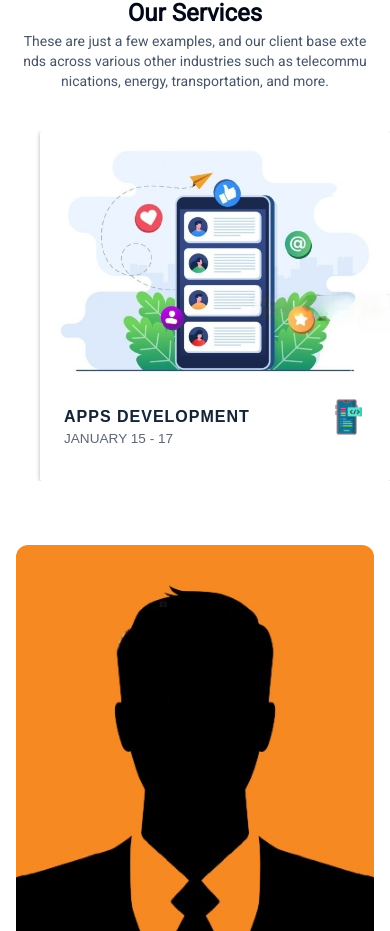
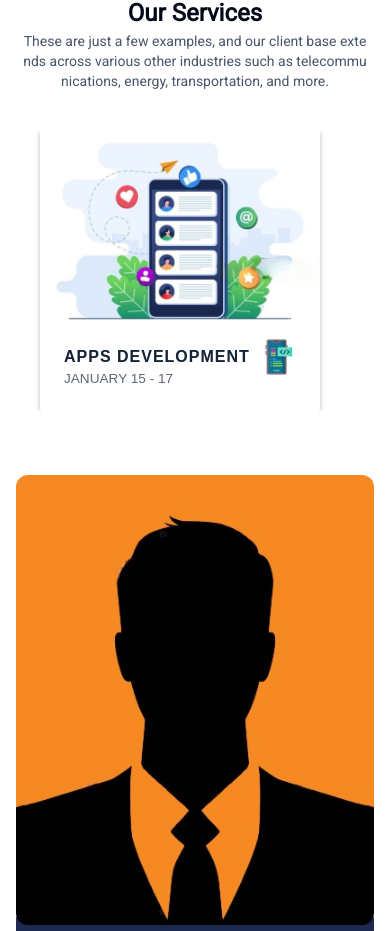
Before and after one commit to SabbirPnH/PnH-IT, a Next.js app: page / in a window 390 px wide. Shown: the part 1314-2245 px from the top of the page. Built offline with nearby package versions, Linux system fonts and the light colour scheme.

Commit message:
service card change

```diff
--- a/src/components/ServiceCard.js
+++ b/src/components/ServiceCard.js
@@ -250,7 +250,6 @@
 
 
 
-
 'use client'
 import { useEffect, useState } from 'react';
 import { useRouter } from 'next/navigation';
@@ -311,7 +310,6 @@ const cardsData = [
   },
 ];
 
-
 const ServiceCard = () => {
   const [hoveredIndex, setHoveredIndex] = useState(null);
   const [isMobile, setIsMobile] = useState(false);
@@ -370,7 +368,7 @@ const ServiceCard = () => {
       )}
       {isMobile && (
         <Swiper
-          spaceBetween={50}
+          spaceBetween={30}
           centeredSlides={true}
           autoplay={{
             delay: 2500,
@@ -382,22 +380,22 @@ const ServiceCard = () => {
           {cardsData.map((card, id) => (
             <SwiperSlide key={id}>
               <div
-              className='ml-10'
-                style={styles.card }
+                className='ml-10'
+                style={{ ...styles.card, width: '280px', height: '280px' }} // Make the card smaller for mobile
                 onMouseEnter={() => setHoveredIndex(id)}
                 onMouseLeave={() => setHoveredIndex(null)}
                 data-aos="zoom-in"
                 data-aos-delay={`${(id + 1) * 200}`}
               >
-                <div  style={{ ...styles.thumb, backgroundImage: `url(${card.imgSrc})` }}></div>
-                <div  style={{ ...styles.infos, transform: hoveredIndex === id ? `translateY(-${styles.thumb.height})` : 'translateY(0)' }}>
+                <div style={{ ...styles.thumb, backgroundImage: `url(${card.imgSrc})`, height: '200px' }}></div> {/* Make the thumbnail smaller for mobile */}
+                <div style={{ ...styles.infos, height: '250px', transform: hoveredIndex === id ? `translateY(-${styles.thumb.height})` : 'translateY(0)' }}>
                   <h2 style={styles.title}>
                     {card.title}
-                    <span  style={{ ...styles.flag, backgroundImage: `url(${card.image})` }}></span>
+                    <span style={{ ...styles.flag, backgroundImage: `url(${card.image})` }}></span>
                   </h2>
                   <h3 style={styles.date}>{card.date}</h3>
-                  <h3 style={{ ...styles.seats, opacity: hoveredIndex === id ? 1 : 0 }}>{card.seats}</h3>
-                  <p style={{ ...styles.txt, opacity: hoveredIndex === id ? 1 : 0 }}>
+                  <h3  style={{ ...styles.seats, opacity: hoveredIndex === id ? 1 : 0 }}>{card.seats}</h3>
+                  <p className='line-clamp-1 sm:line-clamp-2' style={{ ...styles.txt, opacity: hoveredIndex === id ? 1 : 0 }}>
                     {card.details}
                   </p>
                   <h3 style={{ ...styles.details, opacity: hoveredIndex === id ? 1 : 0 }} onClick={() => handleServiceDetailsClick(id)}>
--- /dev/null
+++ b/src/data/ServiceCard.js
@@ -0,0 +1,57 @@
+export const cardsData = [
+    {
+      id: 1,
+      image: 'img/engineer.png',
+      title: 'Software Development',
+      imgSrc: '/img/service/software.jpg',
+      date: 'November 2 - 4',
+      seats: 'Seats remaining: 2',
+      details: 'Designing, coding, testing, and maintaining programs to solve problems and meet needs.',
+    },
+    {
+      id: 2,
+      image: '/img/testing.png',
+      title: 'Web Development',
+      imgSrc: '/img/service/web.jpg',
+      date: 'December 10 - 12',
+      seats: 'Seats remaining: 5',
+      details: 'UI design, coding functionality. Define site goals, audience, and content.',
+    },
+    {
+      id: 3,
+      image: '/img/apps.png',
+      title: 'Apps Development',
+      imgSrc: '/img/service/apps.jpeg',
+      date: 'January 15 - 17',
+      seats: 'Seats remaining: 8',
+      details: 'Develop app UI (Swift/Objective-C for iOS, Java/Kotlin for Android), set up servers, databases, APIs, and conduct thorough testing.',
+    },
+    {
+      id: 4,
+      image: '/img/graphic-designer.png',
+      title: 'Graphics Design',
+      imgSrc: '/img/service/graphic.jpg',
+      date: 'January 15 - 17',
+      seats: 'Seats remaining: 8',
+      details: 'Visual communication through typography, imagery, color, layout for print, digital, & multimedia.',
+    },
+    {
+      id: 5,
+      image: '/img/social-media.png',
+      title: 'Digital Marketing',
+      imgSrc: '/img/service/marketing.jpg',
+      date: 'January 15 - 17',
+      seats: 'Seats remaining: 8',
+      details: 'Utilizes online strategies (SEO, Social Media, Email, Affiliate, E-commerce, Influencer) to promote products, brands, and individuals.',
+    },
+    {
+      id: 6,
+      image: '/img/brand.png',
+      title: 'Brand Building',
+      imgSrc: '/img/service/brand.jpeg',
+      date: 'January 15 - 17',
+      seats: 'Seats remaining: 8',
+      details: 'Cultivating a strong, trusted identity for business, product, or individual, fostering loyalty and credibility.',
+    },
+  ];
+  export default cardsData;
```
